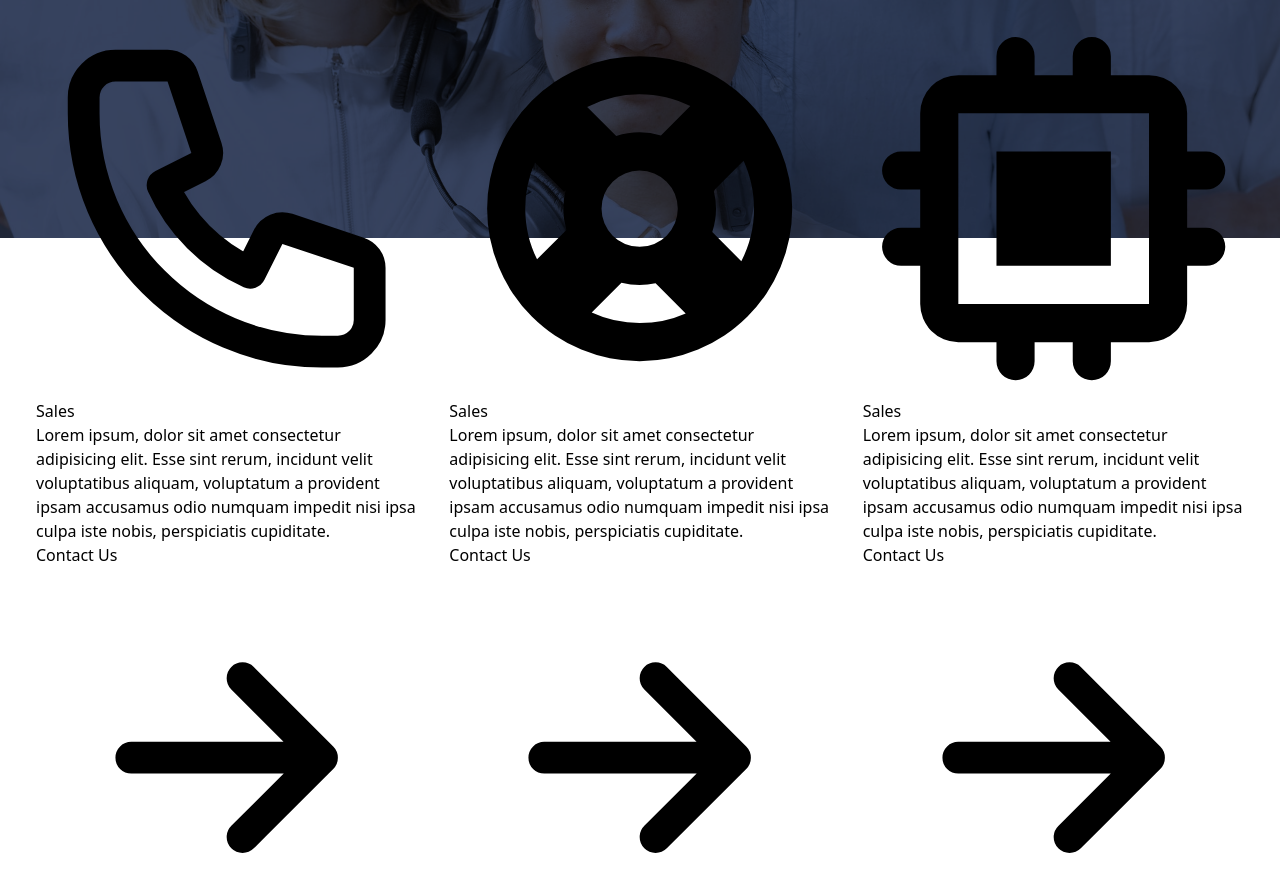
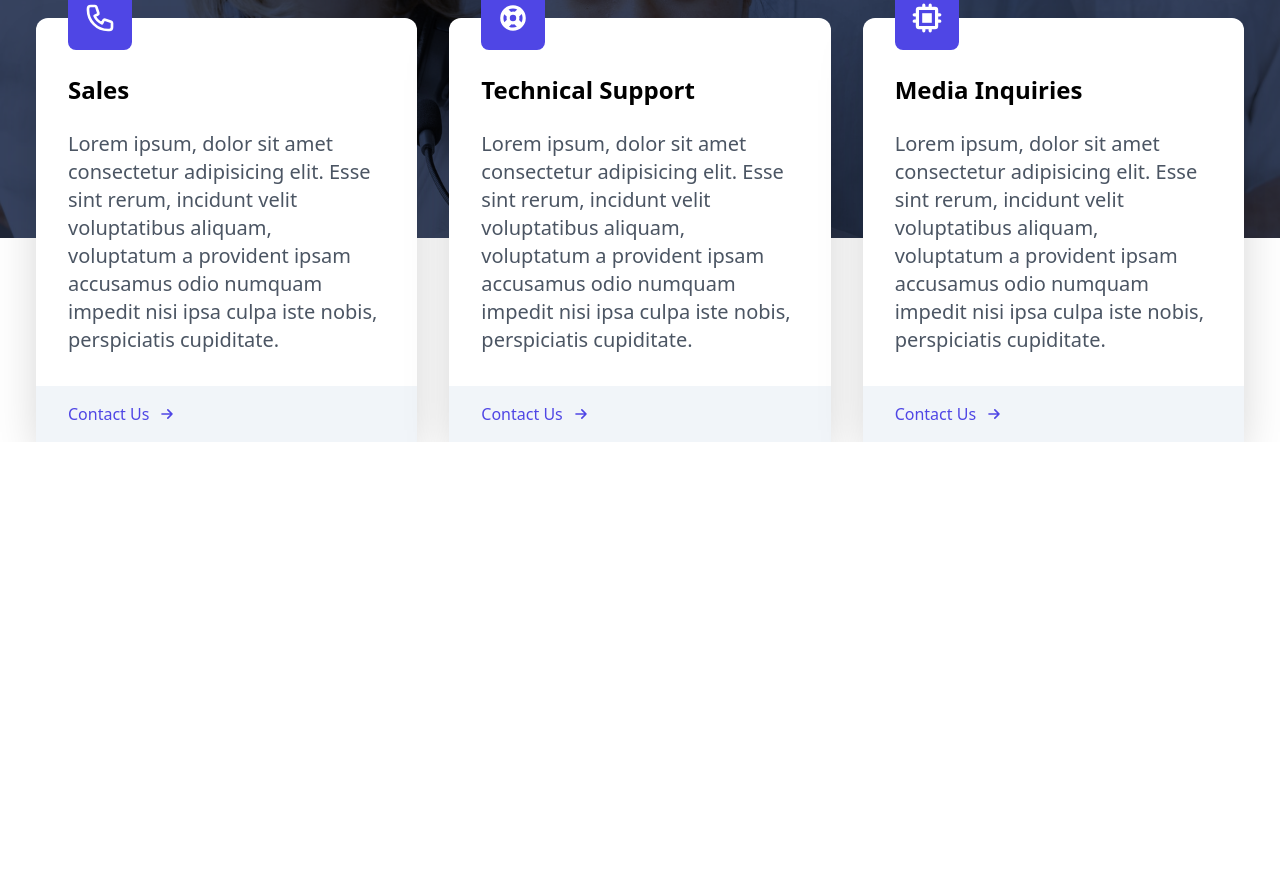
Before and after one commit to byKriz/tailwind-tutorial, a React (Vite) app: page / in a window 1280 px wide. Shown: the part 1960-2852 px from the top of the page. After the commit the page ends 2402 px from the top, so only its background shows below. Built offline with nearby package versions, Linux system fonts and the light colour scheme.

Commit message:
agregando la funcionalidad

```diff
--- a/src/components/SuppBox.jsx
+++ b/src/components/SuppBox.jsx
@@ -2,30 +2,33 @@ import React from "react";
 import { PhoneIcon, ArrowSmRightIcon } from "@heroicons/react/outline";
 import { ChipIcon, SupportIcon } from "@heroicons/react/solid";
 
-export const SuppBox = ({ iconName = "support", text }) => {
+export const SuppBox = ({ name, iconName = "support", text }) => {
   const selectIcon = (iconName) => {
+    const classStyle =
+      "w-16 p-4 bg-indigo-600 text-white rounded-lg mt-[-4rem]";
+
     if (iconName === "phone") {
-      return <PhoneIcon />;
+      return <PhoneIcon className={classStyle} />;
     } else if (iconName === "chip") {
-      return <ChipIcon />;
+      return <ChipIcon className={classStyle} />;
     } else if (iconName === "support") {
-      return <SupportIcon />;
+      return <SupportIcon className={classStyle} />;
     }
   };
   return (
-    <div>
-      <div>
-        {selectIcon(iconName)}
-        <h3>Sales</h3>
-        <p>
-          {text}
-        </p>
+    <>
+      <div className=" bg-white rounded-xl shadow-2xl">
+        <div className="p-8">
+          {selectIcon(iconName)}
+          <h3 className="font-bold text-2xl my-6">{name}</h3>
+          <p className="text-gray-600 text-xl">{text}</p>
+        </div>
+        <div className=" bg-slate-100 pl-8 py-4">
+          <p className="flex items-center text-indigo-600">
+            Contact Us <ArrowSmRightIcon className="w-5 ml-2"/>
+          </p>
+        </div>
       </div>
-      <div>
-        <p>
-          Contact Us <ArrowSmRightIcon />
-        </p>
-      </div>
-    </div>
+    </>
   );
 };
```
